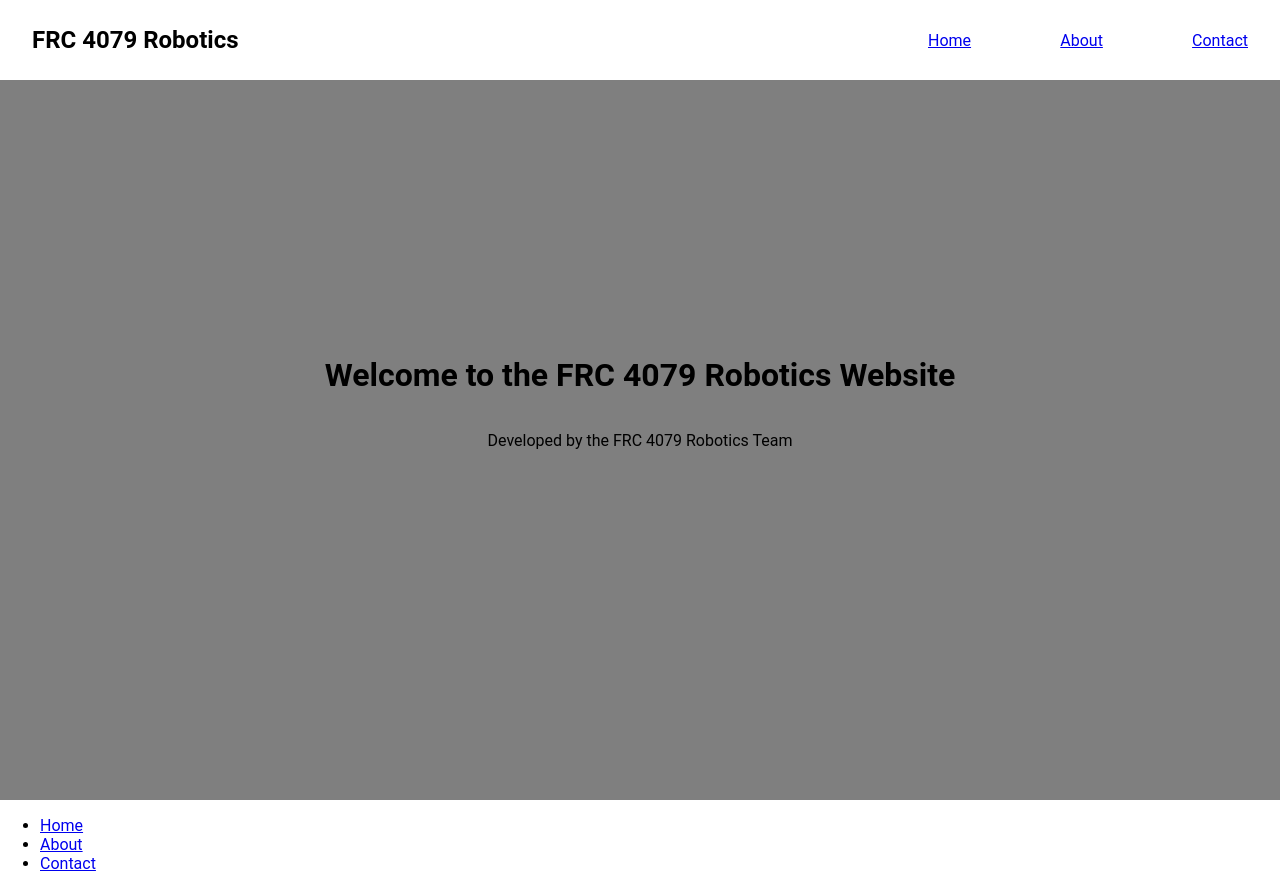
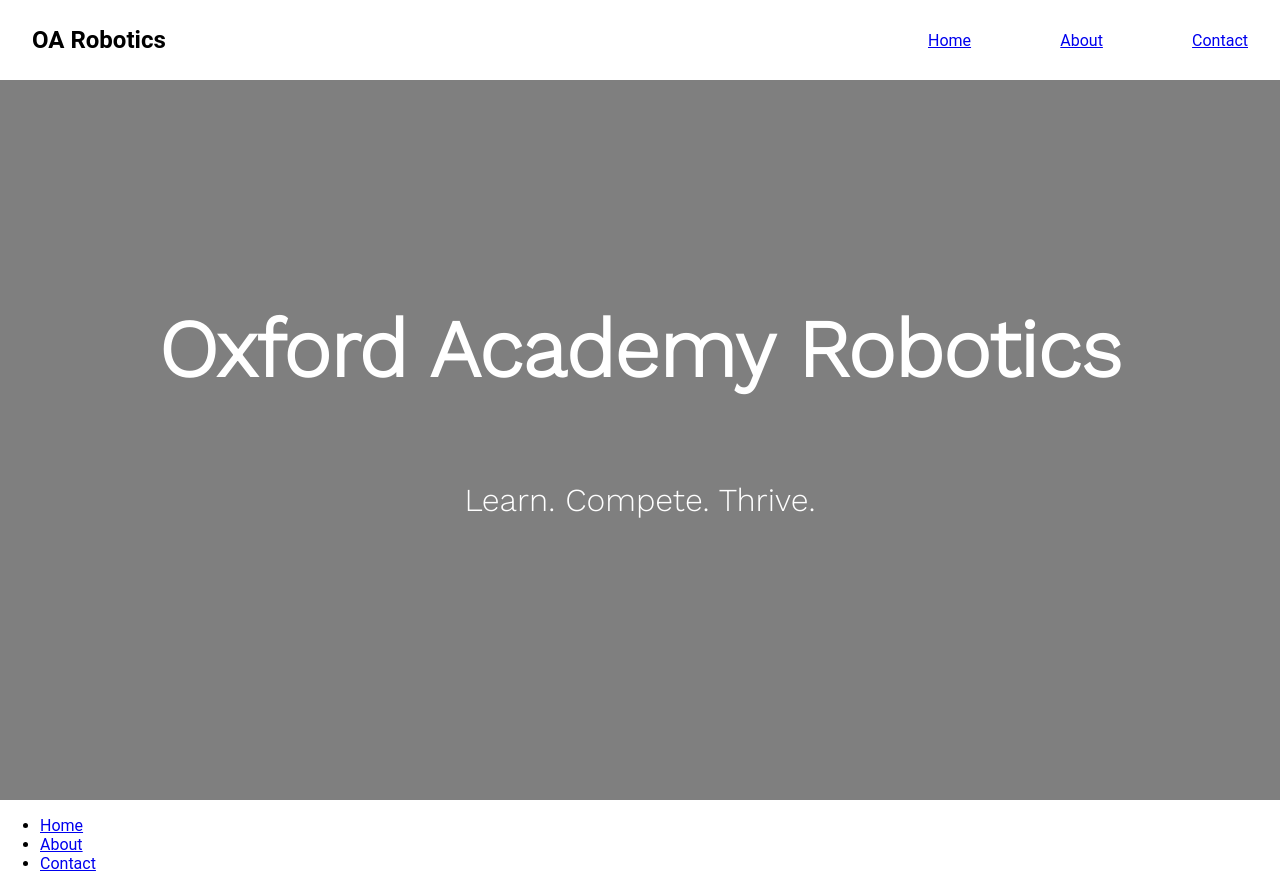
Before and after one commit to enVId-tech/New-Robotics-Website-Redesign, a Next.js app: page / in a window 1280 px wide. Built offline with nearby package versions, Linux system fonts and the light colour scheme.

Commit message:
feat(project): add moving title
Added some styling and a moving title

```diff
--- a/app/_components/navbar.tsx
+++ b/app/_components/navbar.tsx
@@ -8,7 +8,7 @@ export default function Navbar(): React.ReactElement {
         <>
             <nav className={styles.navbar}>
                 <div className={styles.left}>
-                    <h1>FRC 4079 Robotics</h1>
+                    <h1>OA Robotics</h1>
                 </div>
                 <div className={styles.right}>
                     <Link href={"/"}>Home</Link>
--- /dev/null
+++ b/app/_components/title.tsx
@@ -0,0 +1,37 @@
+"use client";
+import React from "react";
+import styles from "@/styles/_components/title.module.scss";
+import {Work_Sans} from "next/font/google";
+import {NextFont} from "next/dist/compiled/@next/font";
+
+const Work_Sans_300: NextFont = Work_Sans({
+    weight: "300",
+    style: 'normal',
+    subsets: ['latin'],
+})
+
+export default function Title(): React.ReactElement {
+    const [textToType, setTextToType] = React.useState<string>("Learn. Compete. Thrive");
+
+    // Make a typewriter effect with the text with a sort of ease-in-out effect
+    React.useEffect(() => {
+        let i: number = 0;
+        const text: string = "Learn. Compete. Thrive.";
+        const speed: number = 100;
+        const interval = setInterval(() => {
+            if (i < text.length) {
+                setTextToType(text.substring(0, i + 1));
+                i++;
+            } else {
+                clearInterval(interval);
+            }
+        }, speed);
+    }, []);
+
+    return (
+        <div className={`${styles.top} ${Work_Sans_300.className}`}>
+            <h1>Oxford Academy Robotics</h1>
+            <p>{textToType}</p>
+        </div>
+    );
+}
--- a/app/page.tsx
+++ b/app/page.tsx
@@ -5,6 +5,7 @@ import {NextFont} from "next/dist/compiled/@next/font";
 import Navbar from "@/app/_components/navbar";
 import styles from "@/styles/home.module.scss";
 import Footer from "@/app/_components/footer";
+import Title from "@/app/_components/title";
 
 const Work_Sans_300: NextFont = Work_Sans({
     weight: "300",
@@ -13,13 +14,11 @@ const Work_Sans_300: NextFont = Work_Sans({
 })
 
 export default async function Home(): Promise<React.ReactElement> {
+
     return (
         <div id={`${styles.homepage}`}>
             <Navbar/>
-            <div className={`${styles.top}`}>
-                <h1>Welcome to the FRC 4079 Robotics Website</h1>
-                <p>Developed by the FRC 4079 Robotics Team</p>
-            </div>
+            <Title />
             <Footer/>
         </div>
     )
--- /dev/null
+++ b/styles/_components/title.module.scss
@@ -0,0 +1,21 @@
+.top {
+  display: flex;
+  width: 100%;
+  height: 100vh;
+  justify-content: center;
+  flex-direction: column;
+  align-items: center;
+  background-color: rgba(0, 0, 0, 0.5);
+
+  h1 {
+    font-size: 5rem;
+    color: white;
+    text-align: center;
+  }
+
+  p {
+    font-size: 2rem;
+    color: white;
+    text-align: center;
+  }
+}
```
